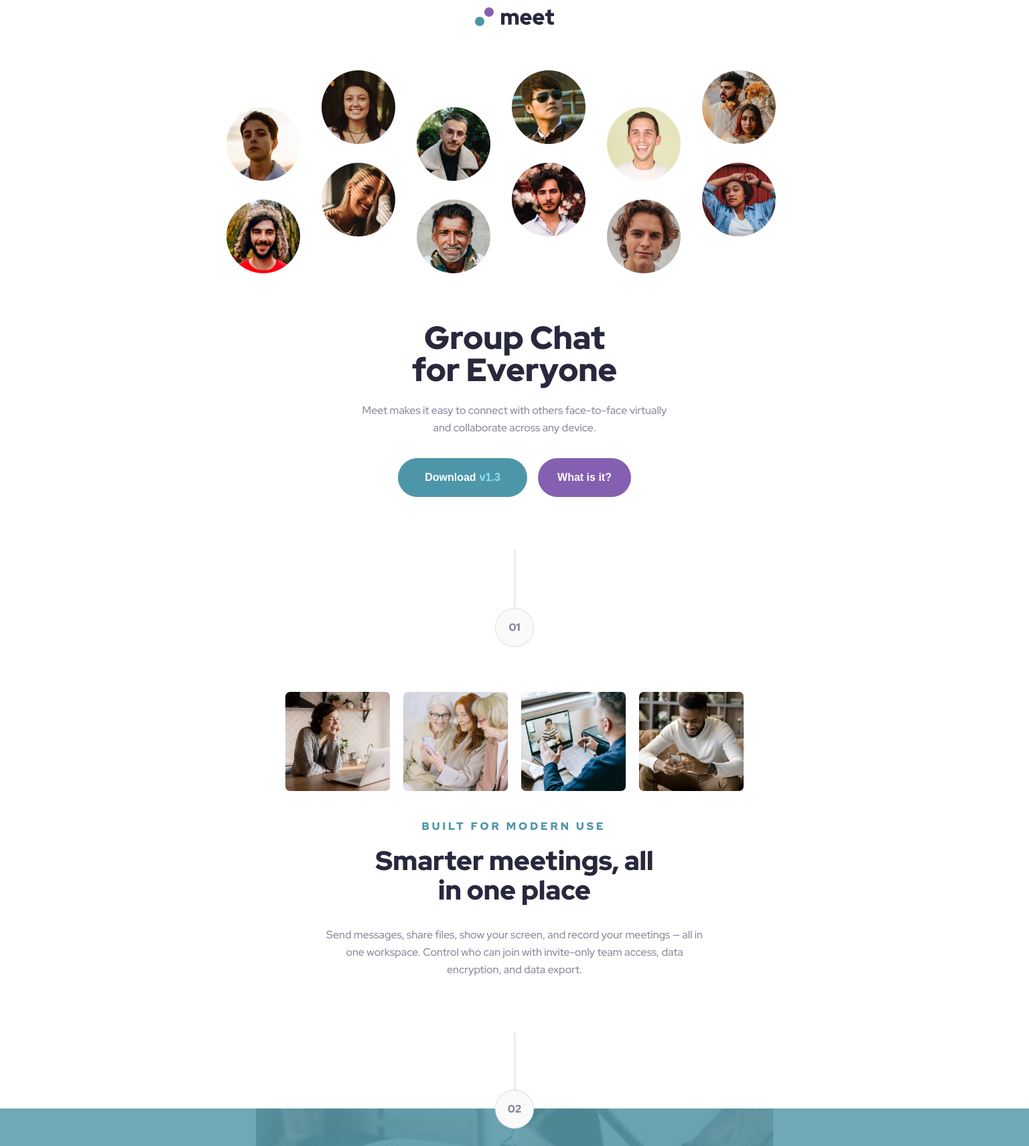
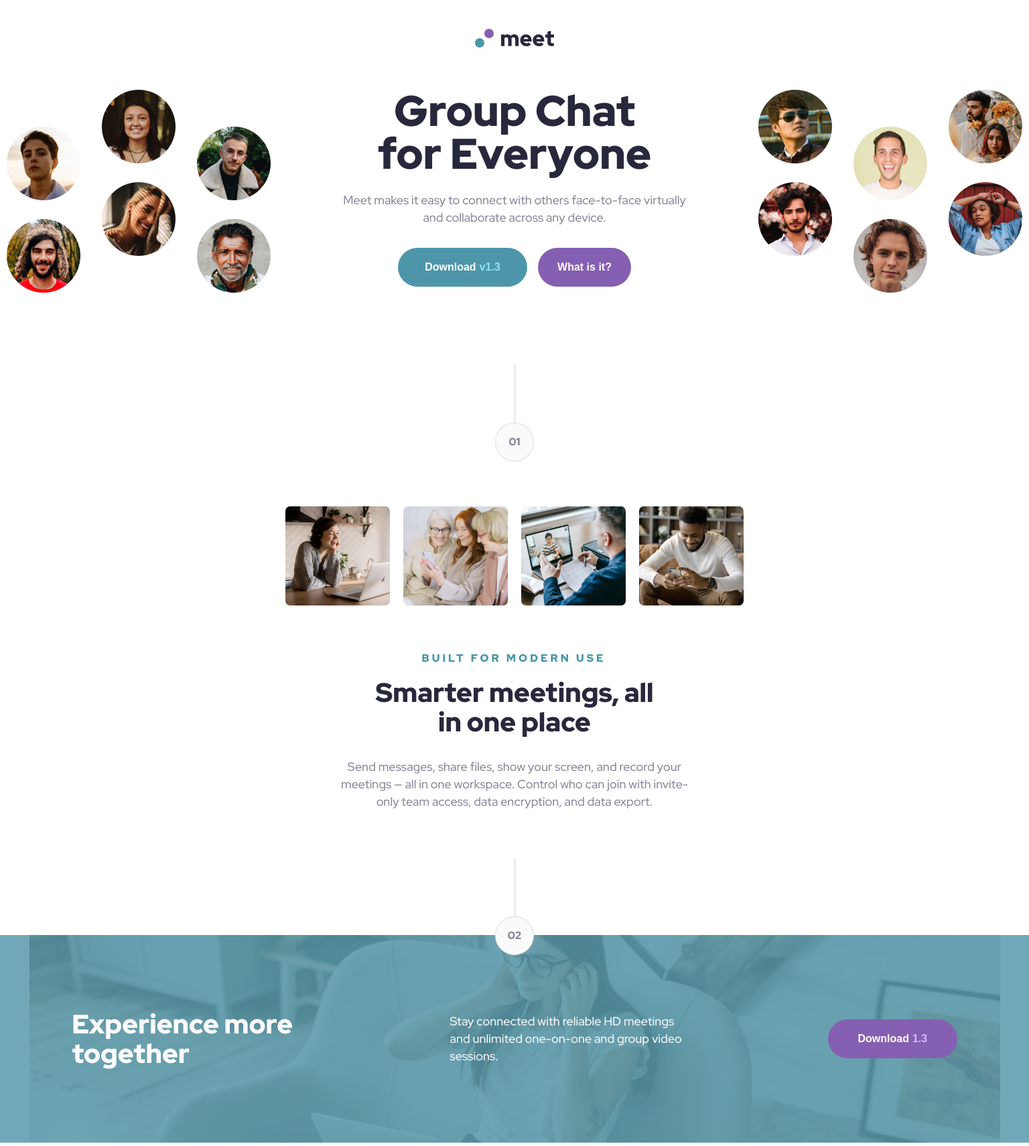
Before and after one commit to g1org11/meet-landing-page, a plain HTML site: page index.html in a window 1536 px wide. Shown: the part 40-1751 px from the top of the page at 67% size. Drawn offline with Linux system fonts and the light colour scheme.

Commit message:
add desktop

```diff
--- a/tablet.css
+++ b/tablet.css
@@ -61,3 +61,82 @@
     margin-bottom: 40px;
   }
 }
+@media screen and (min-width: 1440px) {
+  .header-logo {
+    margin: 83px 0 63px 0;
+  }
+  .image-hero {
+    display: none;
+  }
+  .div-image-hero {
+    margin: 0 auto;
+    display: flex;
+    justify-content: space-between;
+    width: 100%;
+  }
+
+  .left-img,
+  .right-img {
+    position: absolute;
+    display: flex;
+  }
+  .left-img {
+    left: 10px;
+  }
+  .right-img {
+    right: 10px;
+  }
+  .text-container-1,
+  .text-container-2 {
+    margin-bottom: 117px;
+  }
+  .text-container-1 h1 {
+    width: 445px;
+    font-size: 64px;
+    line-height: 64px;
+  }
+  .text-container-1 p {
+    width: 540px;
+    font-size: 18px;
+  }
+  .photos {
+    margin-bottom: 66px;
+  }
+  .text-container-2 p {
+    width: 540px;
+    font-size: 18px;
+  }
+  .text-container-2 {
+    margin-bottom: 72px;
+  }
+  footer {
+    height: 310px;
+    background-image: url("assets/desktop/image-footer.jpg");
+  }
+  .footer-text {
+    flex-direction: row;
+    justify-content: space-around;
+  }
+  .footer-text h2 {
+    width: 350px;
+    margin-bottom: 0px;
+    text-align: start;
+  }
+  .footer-text p {
+    width: 350px;
+    margin-bottom: 0px;
+    text-align: start;
+  }
+  .button1:hover {
+    cursor: pointer;
+    background: #71c0d4;
+  }
+  .button2:hover {
+    cursor: pointer;
+    background: #b18bdd;
+  }
+  .footer-button:hover {
+    cursor: pointer;
+    background: #b18bdd;
+  }
+}
```
